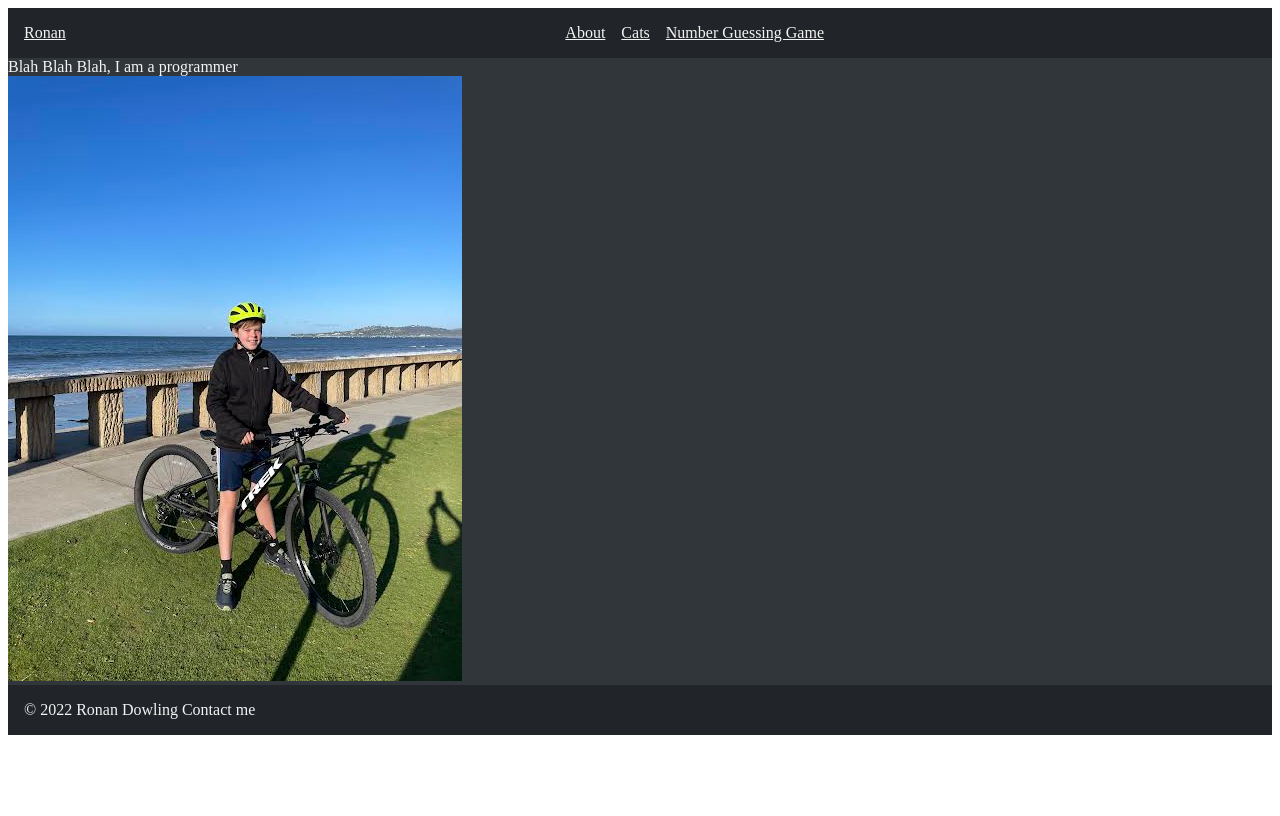
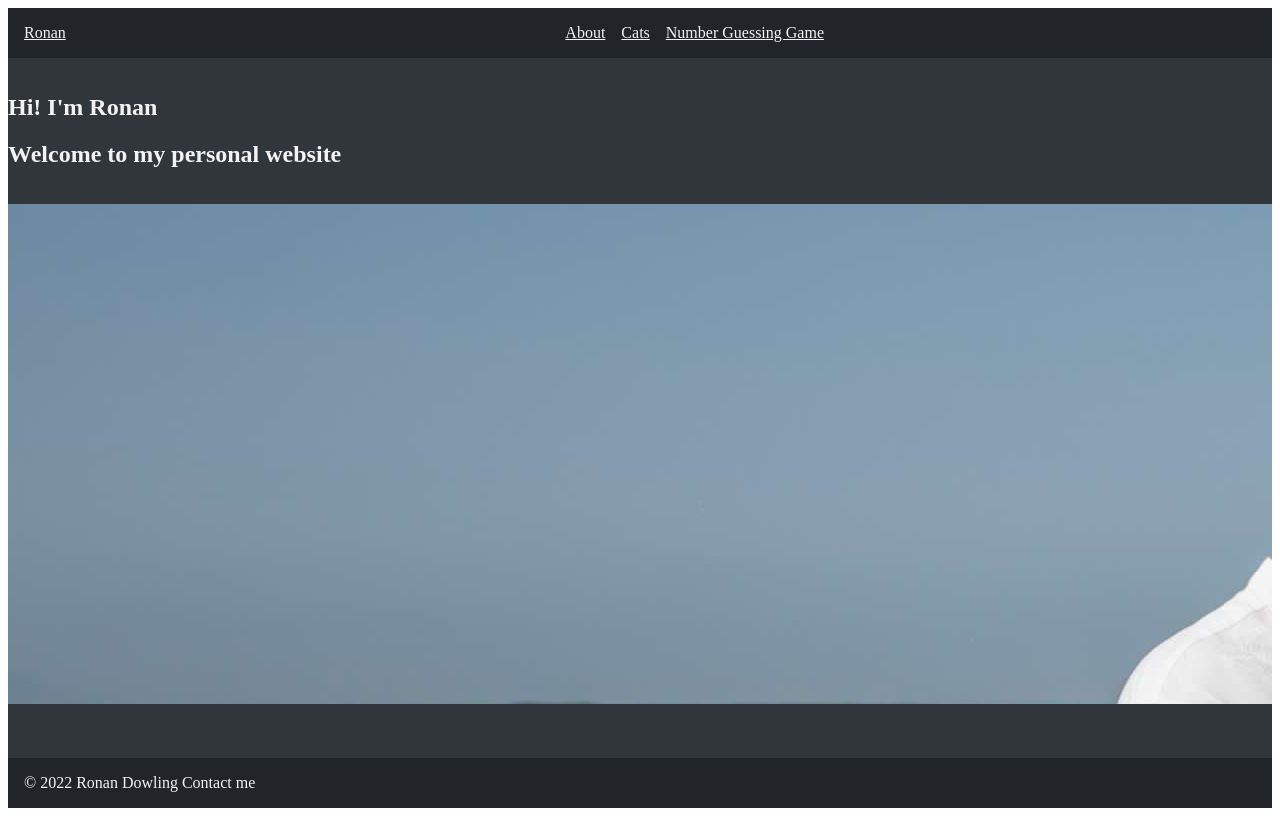
Before and after one commit to FrikiRoRa/ronanwdowling.com, a Gatsby site: page / in a window 1280 px wide. Built offline with nearby package versions, Linux system fonts and the light colour scheme; Gatsby itself is replaced by a stand-in of ours.

Commit message:
Make the website background and footer spacing better, add new photos (#1)
* Make the website background and footer spacing better, add new photos

* Improve the homepage

```diff
--- /dev/null
+++ b/src/components/MainLayout.js
@@ -0,0 +1,34 @@
+import * as React from "react";
+import {
+  Box,
+  Container,
+  Button,
+  WrapItem,
+  Stack,
+  ButtonGroup,
+  Wrap,
+  Image,
+} from "@chakra-ui/react";
+
+import Header from "../components/header";
+import Footer from "../components/footer";
+
+import "../style/style.css";
+
+const MainLayout = (props) => {
+  // return the html
+  return (
+    <Box
+      display={"flex"}
+      flexDirection="column"
+      minHeight={"100vh"}
+      bgColor={"#31363b"}
+    >
+      <Header />
+      {props.children}
+      <Footer />
+    </Box>
+  );
+};
+
+export default MainLayout;
--- a/src/components/footer.js
+++ b/src/components/footer.js
@@ -5,7 +5,7 @@ import { Box, Container } from "@chakra-ui/react";
 export default function Header() {
   return (
     <>
-      <Box bgColor={"#212529"} color="white" padding={"16px"}>
+      <Box bgColor={"#212529"} color="white" padding={"16px"} marginTop="auto">
         <Container maxWidth={800}>© 2022 Ronan Dowling Contact me</Container>
       </Box>
     </>
--- a/src/pages/index.js
+++ b/src/pages/index.js
@@ -5,19 +5,16 @@ import {
   Button,
   WrapItem,
   Stack,
-  ButtonGroup,
-  Wrap,
+  Heading,
+  Text,
   Image,
 } from "@chakra-ui/react";
 
-import { Link } from "gatsby";
-
-import Header from "../components/header";
-import Footer from "../components/footer";
+import MainLayout from "../components/MainLayout";
 
 import { useToast } from "@chakra-ui/react";
 
-import pictureOfMe from "../images/me.jpg";
+import familyBeach from "../images/family_beach.jpg";
 
 import "../style/style.css";
 
@@ -28,16 +25,17 @@ const IndexPage = () => {
 
   // return the html
   return (
-    <>
-      <Header />
-      <Box bgColor={"#31363b"}>
-        <Container maxWidth={800}>
-          <Box>Blah Blah Blah, I am a programmer</Box>
-          <Image src={pictureOfMe} />
+    <MainLayout>
+      <Box>
+        <Container maxWidth={800} paddingY="16px">
+          <Heading>Hi! I'm Ronan</Heading>
+          <Heading>Welcome to my personal website</Heading>
         </Container>
+        <Box width="100%" height="500px" overflow={"hidden"}>
+          <Image src={familyBeach} />
+        </Box>
       </Box>
-      <Footer />
-    </>
+    </MainLayout>
   );
 };
 
```
Also changed, not shown: src/achievementData.js (+14 -3 lines), src/pages/about.js (+24 -26 lines), src/pages/game.js (+4 -6 lines), src/images/achievementBanner/Volleyball.jpg (renamed from src/images/Volleyball.jpg), src/images/achievementBanner/piano.jpg (renamed from src/images/Piano#2.jpg), src/images/achievementBanner/surfing.jpg (added), src/images/achievementIcons/programming.png (added), src/images/family_beach.jpg (added), 2 other files.
